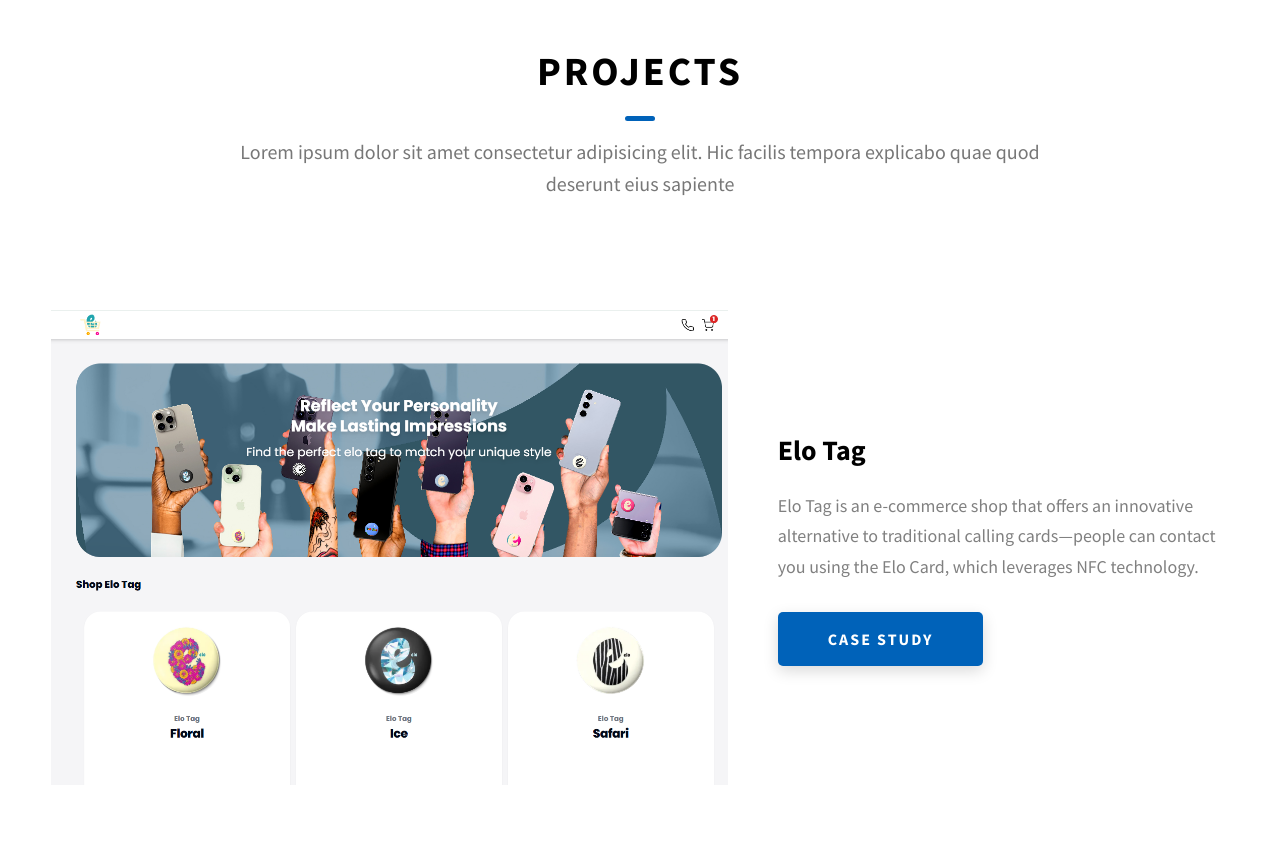
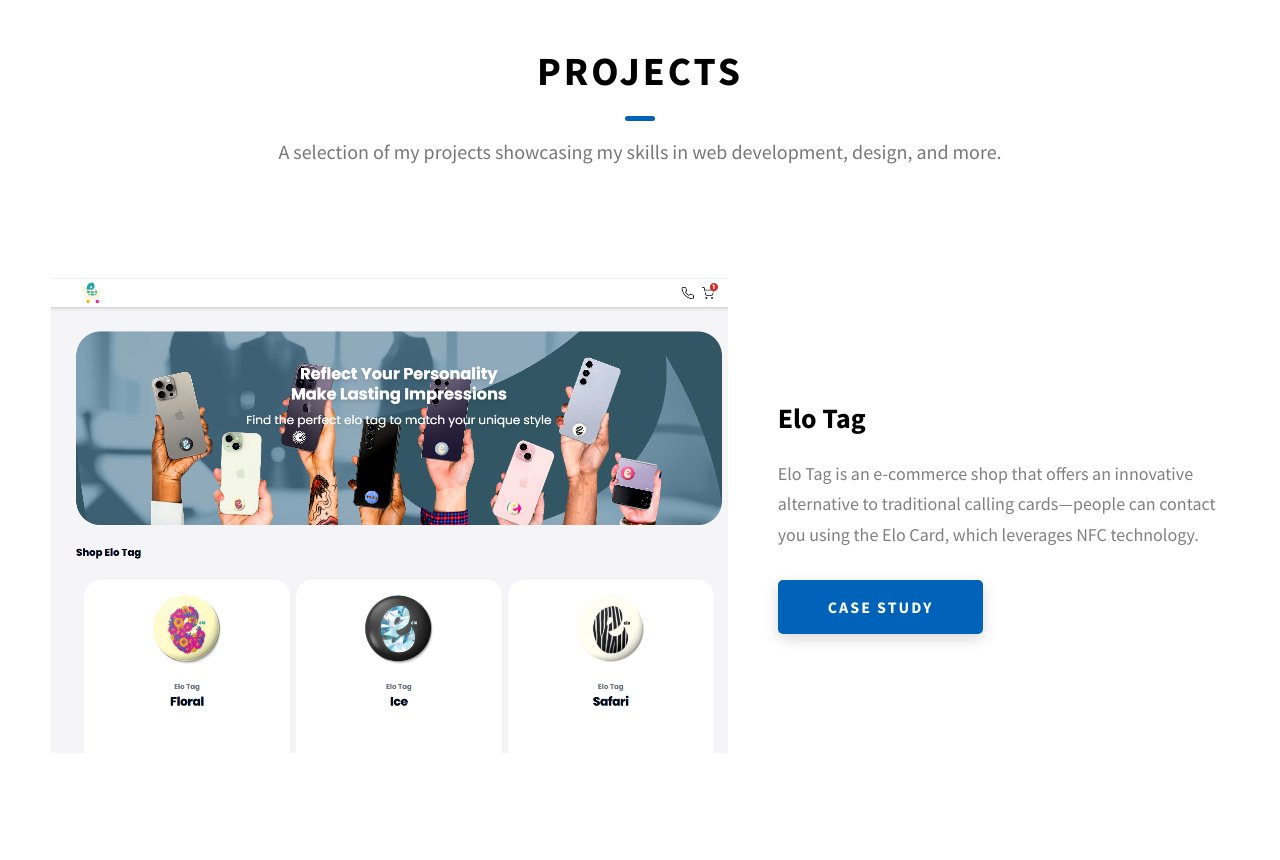
Before and after one commit to ernestluizdiaz/my-portfolio, a website: page index.html in a window 1280 px wide. Shown: the part 1960-2820 px from the top of the page. Drawn offline with Linux system fonts and the light colour scheme.

Commit message:
add sub head

```diff
--- a/index.html
+++ b/index.html
@@ -200,8 +200,7 @@
       <h2 class="heading heading-sec heading-sec__mb-bg">
         <span class="heading-sec__main">Projects</span>
         <span class="heading-sec__sub">
-          Lorem ipsum dolor sit amet consectetur adipisicing elit. Hic facilis
-          tempora explicabo quae quod deserunt eius sapiente
+          A selection of my projects showcasing my skills in web development, design, and more.
         </span>
       </h2>
 
```
Also changed, not shown: 1 other file.
